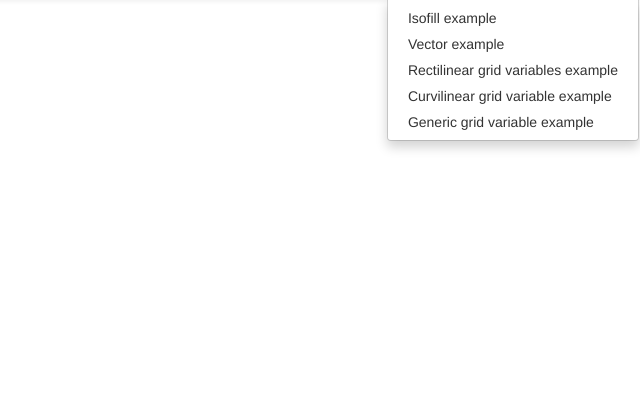
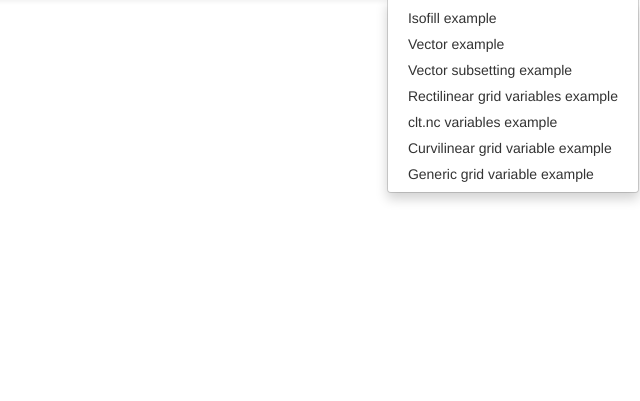
Before and after one commit to CDAT/cdatweb, a Django app: template templates/vtk_view/cdat_viewer.html in a window 1280 px wide, after a click on "Examples". Shown: the part 52-453 px from the top of the page, without its empty margins (640-1280 px from the left). Run offline with Django 3.2, Linux system fonts and the light colour scheme; the template is opened without the code that fills it: most values are stand-ins (such as "Sample title", 1, 10 or a date in 2020); some libraries are stand-ins or nearby versions.

Commit message:
ENH #107: Add subsetting to plot specification.

```diff
--- a/static/cdatweb/vtk_view/js/cdat.js
+++ b/static/cdatweb/vtk_view/js/cdat.js
@@ -135,7 +135,20 @@
          *
          * @param {object} config A plot configuration object
          *
+         * BEGIN simplified interface
+         * @param {string} config.file  data file where to read the variables from
+         * @param {string} config.variable variable or list of variables to plot (from config.file)
+         * @param {object} config.subset same as subset in config.variables.
+         *                 Subset is applied to all variables, so we assume
+         *                 all variables have the same grid.
+         * END simplified interface
          * @param {object[]} config.variables       The variable from the file to display
+         *        A variable contains:
+         *          - name: the name of the attribute to plot
+         *          - file: the data file where to read the variable from
+         *          - subset: a list of dictionary elements, each element has
+         *              - name: index variable name
+         *              - range: list with lower and upper range for the index variable
          * @param {string}   config.template        The plot template to use
          * @param {string}   config.type            The plot type to create
          * @param {string}   config.method          The plot method to use
@@ -146,7 +159,7 @@
          * @returns {$.Deferred} A promise-like object for attaching handlers
          *
          * @example
-         *     var view = cdat.open({
+         *     var view = cdat.show({
          *     }).then(
          *        function () { console.log('success'); },
          *        function () { console.log('fail'); }
@@ -166,9 +179,9 @@
 
             var defer = new $.Deferred();
             var promise = defer.promise();
-            var view, v;
+            var view, v, i;
 
-            // backward compatibility
+            // simplified interface
             if (config.file && config.variable) {
                 if (typeof config.variable === 'string') {
                     config.variables = [{
@@ -182,6 +195,12 @@
                             name: config.variable[v],
                             file: config.file
                         });
+                    }
+                }
+                if (config.subset) {
+                    for (i = 0; i < config.variables.length; ++i) {
+                        v = config.variables[i];
+                        v.subset = config.subset;
                     }
                 }
             }
@@ -306,7 +325,7 @@
          * @param {string} method A graphics method
          * @param {string} template A graphics template
          */
-        create_plot: function (file, variable, type, method, template) {
+        create_plot: function (file, variable, type, method, template, subset) {
             console.log(
                 "Opening file: " + file +
                     " variable: " + variable +
@@ -326,7 +345,8 @@
                         variable: variable,
                         type: type,
                         method: method,
-                        template: template
+                        template: template,
+                        subset: subset
                     })
                 }
             );
@@ -364,6 +384,7 @@
 
         /**
          * Prints the result from get_variables to the console.
+         * @param {string? filename An absolute path to a netcdf file
          */
         print_variables: function (filename) {
             var fileVars = cdat.get_variables(filename);
--- a/templates/vtk_view/cdat_viewer.html
+++ b/templates/vtk_view/cdat_viewer.html
@@ -16,10 +16,14 @@
   <ul class="dropdown-menu">
     <li><a onclick="cdat.create_plot('http://test.opendap.org/opendap/data/nc/coads_climatology.nc', 'SST', 'isofill', 'robinson', 'no_legend')" href="javascript:void(0)">Isofill example</a></li>
     <!-- Need a 3D variable for this: <li><a onclick="cdat.create_plot('http://test.opendap.org/opendap/data/nc/coads_climatology.nc', 'AIRT', '3d_scalar', 'default', 'default')" href="javascript:void(0)">Volume example</a></li> -->
-    <li><a onclick="cdat.create_plot('http://test.opendap.org/opendap/data/nc/coads_climatology.nc', ['UWND', 'VWND'], 'vector', 'default', 'default')" href="javascript:void(0)">Vector example</a></li>
+    <li><a onclick="cdat.create_plot('http://test.opendap.org/opendap/data/nc/coads_climatology.nc', ['UWND', 'VWND'], 'vector', 'default', 'default')"
+           href="javascript:void(0)">Vector example</a></li>
+    <li><a onclick="cdat.create_plot('http://test.opendap.org/opendap/data/nc/coads_climatology.nc', ['UWND', 'VWND'], 'vector', 'default', 'default', {'COADSX': [60, 180], 'COADSY': [0, 90]})"
+           href="javascript:void(0)">Vector subsetting example</a></li>
     <li><a id="variables-example" onclick="cdat.print_variables('http://test.opendap.org/opendap/data/nc/coads_climatology.nc')">Rectilinear grid variables example</a></li>
-    <li><a id="variables-example" onclick="cdat.print_variables('/home/danlipsa/build/uvcdat/install/share/uvcdat/sample_data/sampleCurveGrid4.nc')">Curvilinear grid variable example</a></li>
-    <li><a id="variables-example" onclick="cdat.print_variables('/home/danlipsa/build/uvcdat/install/share/uvcdat/sample_data/sampleGenGrid3.nc')">Generic grid variable example</a></li>
+    <li><a id="variables-example" onclick="cdat.print_variables('/home/danlipsa/projects/uvcdat/build/install/share/uvcdat/sample_data/clt.nc')">clt.nc variables example</a></li>
+    <li><a id="variables-example" onclick="cdat.print_variables('/home/danlipsa/projects/uvcdat/build/install/share/uvcdat/sample_data/sampleCurveGrid4.nc')">Curvilinear grid variable example</a></li>
+    <li><a id="variables-example" onclick="cdat.print_variables('/home/danlipsa/projects/uvcdat/build/install/share/uvcdat/sample_data/sampleGenGrid3.nc')">Generic grid variable example</a></li>
   </ul>
 </li>
 {% endblock navbar-right %}
```
Also changed, not shown: vis_server/protocols/VisFinder.py (+7 -3 lines).
